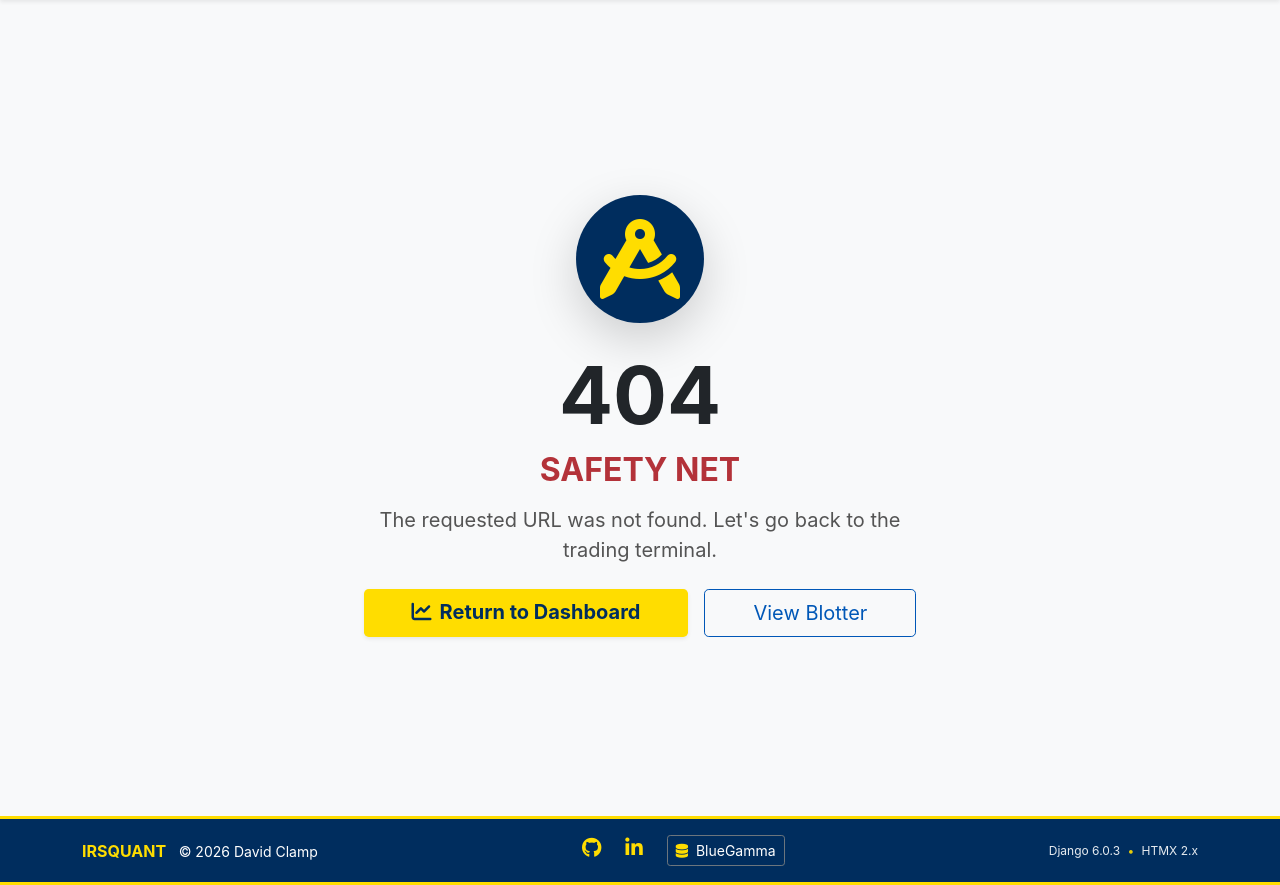
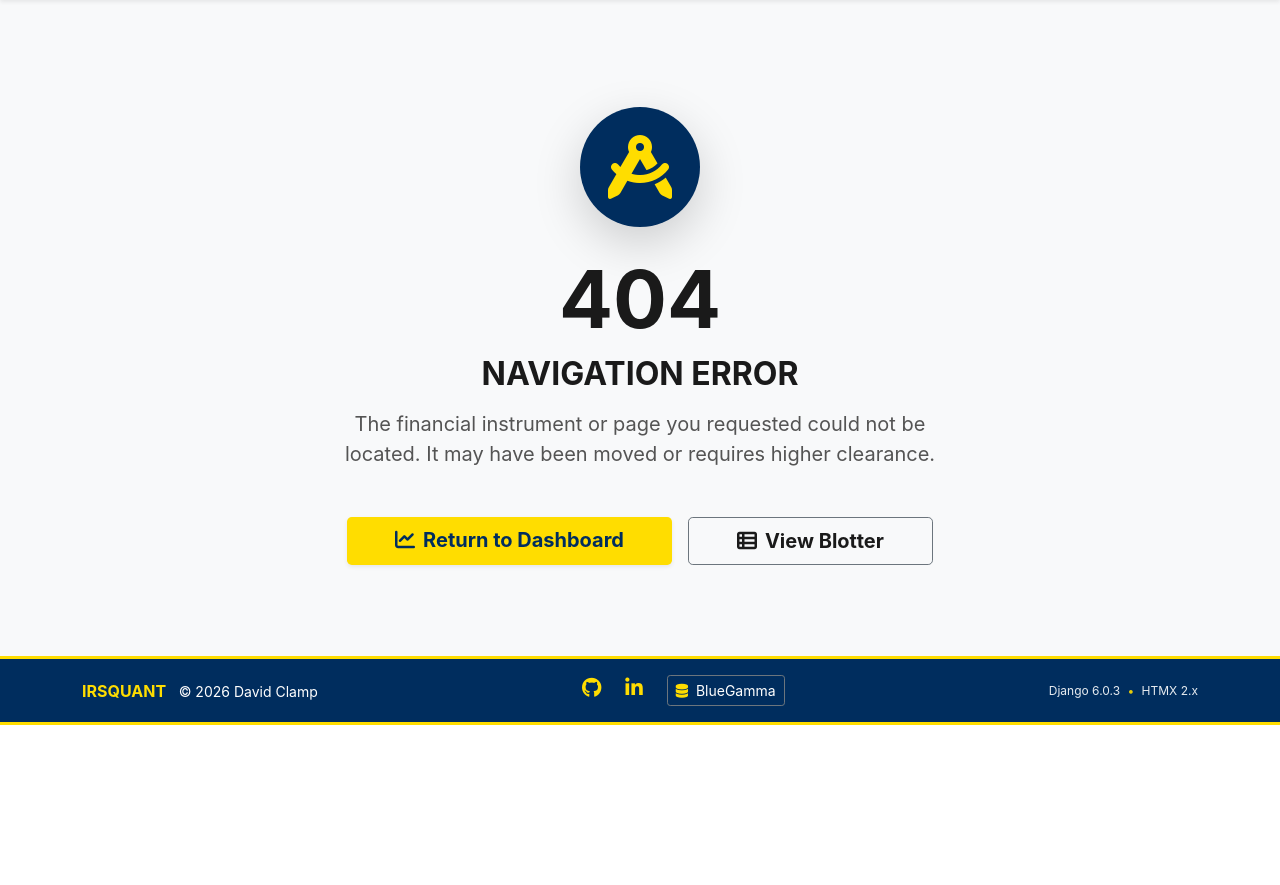
Before and after one commit to DavidClamp/project-swaps, a Django app: template workspace/templates/workspace/404.html in a window 1280 px wide. Shown: the part 78-963 px from the top of the page. After the commit the page ends 803 px from the top, so only its background shows below. Run offline with Django 4.2, Linux system fonts and the light colour scheme; the template is opened without the code that fills it, so the values that code supplies are empty.

Commit message:
Update 404 template to be CSS consistent

```diff
--- a/workspace/templates/workspace/404.html
+++ b/workspace/templates/workspace/404.html
@@ -1,31 +1,32 @@
 {% extends 'base.html' %}
 
-{% block title %}404 - Safety Net | IRSQuant{% endblock %}
+{% block title %}404 - Page Not Found | IRSQuant{% endblock %}
 
 {% block content %}
-<div class="container d-flex flex-column justify-content-center align-items-center vh-100 text-center">
+<div class="container d-flex flex-column justify-content-center align-items-center" style="min-height: 80vh;">
 
     <!-- Large Branding Icon: Navy Circle with Gold Drafting Compass -->
-    <div class="p-4 rounded-circle mb-4 shadow-lg" style="background-color: var(--ua-navy);">
-        <i class="fa-solid fa-compass-drafting fa-5x" style="color: var(--ua-gold);"></i>
+    <div class="p-4 rounded-circle mb-4 shadow-lg d-flex align-items-center justify-content-center"
+         style="background-color: var(--ua-navy); width: 120px; height: 120px;">
+        <i class="fa-solid fa-compass-drafting fa-4x" style="color: var(--ua-gold);"></i>
     </div>
 
-    <h1 class="display-1 fw-bold text-dark">404</h1>
-    <h2 class="fw-bold mb-3 brand-orange text-uppercase">Safety Net</h2>
+    <h1 class="display-1 fw-bold text-ua-navy">404</h1>
+    <h2 class="fw-bold mb-3 text-ua-navy text-uppercase">Navigation Error</h2>
 
-    <p class="text-muted mb-4 px-3 fs-5" style="max-width: 600px;">
-        The requested URL was not found.
-        Let's go back to the trading terminal.
+    <p class="text-muted mb-5 fs-5 text-center" style="max-width: 600px;">
+        The financial instrument or page you requested could not be located.
+        It may have been moved or requires higher clearance.
     </p>
 
     <!-- Navigation Safety Net -->
-    <div class="d-grid gap-3 d-sm-flex justify-content-sm-center">
-        <a href="{% url 'dashboard' %}" class="btn btn-ua-gold btn-lg px-5 shadow-sm">
+    <div class="d-grid gap-3 d-sm-flex justify-content-sm-center w-100">
+        <a href="{% url 'dashboard' %}" class="btn btn-ua-gold btn-lg px-5 shadow-sm fw-bold">
             <i class="fa-solid fa-chart-line me-2"></i>Return to Dashboard
         </a>
-        <a href="{% url 'blotter' %}" class="btn btn-outline-primary btn-lg px-5"
-           style="border-color: var(--ua-blue); color: var(--ua-blue);">
-            View Blotter
+        <!-- Uses Bootstrap Secondary for a Neutral Silver look -->
+        <a href="{% url 'blotter' %}" class="btn btn-outline-secondary btn-lg px-5 fw-bold">
+            <i class="fa-solid fa-table-list me-2"></i>View Blotter
         </a>
     </div>
 </div>
```
